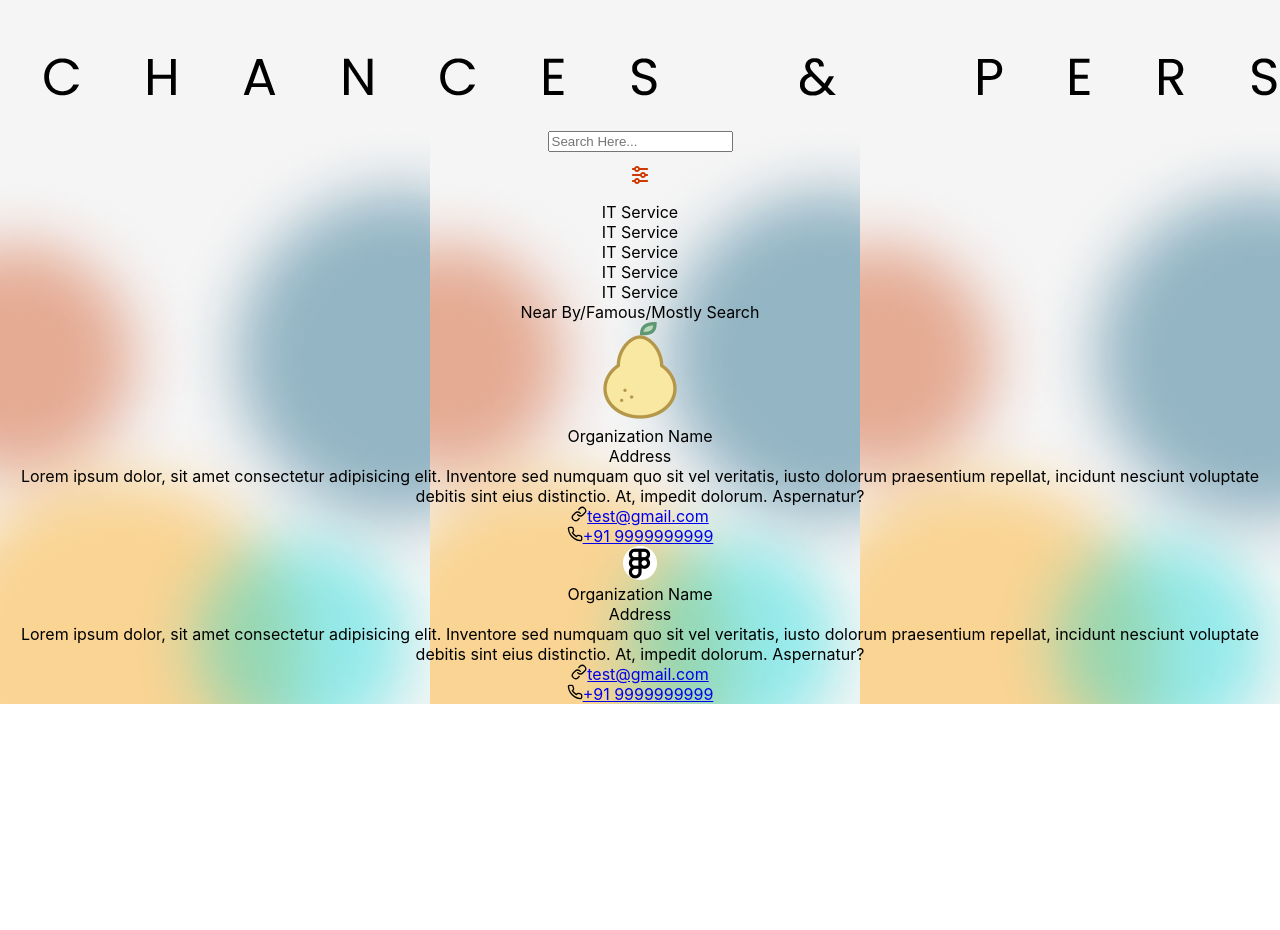
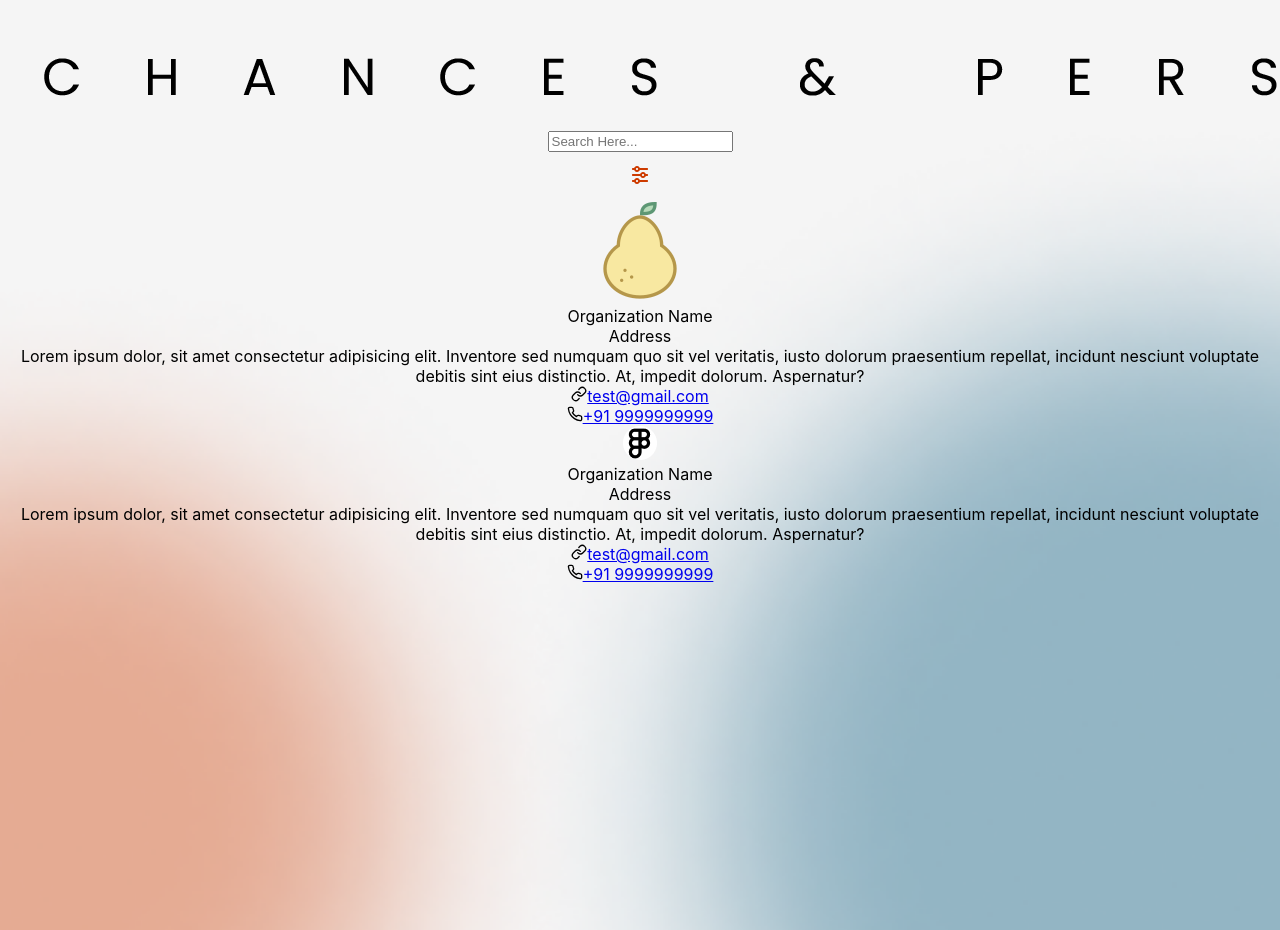
Before and after one commit to kusinghlegitbytes/NGO-project, a React (Create React App) app: page / in a window 1280 px wide. Shown: the part 1140-2070 px from the top of the page. Before the commit the page ends 1844 px from the top, so only its background shows below. Built offline with nearby package versions, Linux system fonts and the light colour scheme.

Commit message:
results page
need following:
filled slider on sliding
moving searchbar to the top

```diff
--- a/src/App.js
+++ b/src/App.js
@@ -1,10 +1,12 @@
 import { Fragment } from "react";
 import Home from "./views/home/Home";
 import Background from "./layout/Background";
+import Results from "./views/search/Results";
 function App() {
   return <Fragment>
     <Background>
-      <Home/>
+      {/* <Home/> */}
+      <Results/>
     </Background>
   </Fragment>
 }
--- a/src/index.css
+++ b/src/index.css
@@ -81,9 +81,11 @@ code {
 
 }
 .home{
+  height: 100vh;
   text-align: center;
   background-image: url('/public/assets/imgs/app-background.png');
-
+  background-size: cover;
+  background-repeat: no-repeat;
 }
 
 @media only screen and (max-width: 430px) {
--- /dev/null
+++ b/src/views/search/Results.jsx
@@ -0,0 +1,60 @@
+import Search from "../../UI/Search"
+import { LuLink } from "react-icons/lu";
+import { LuPhone } from "react-icons/lu";
+const Results = () => {
+  return (
+    <div className='app-background'>
+      <div className='home'>
+        <Search/>
+        <div className='organization-container'>
+            <div className='organization-card'>
+                <div className='organization-card-main'>
+                    <div className='organization-card-icon'>
+                        <img src='/assets/imgs/org1.png'/>
+                    </div>
+                    <div className='organization-card-text'>
+                        <div className='organization-title'>
+                            Organization Name
+                        </div>
+                        <div className='organization-address'>
+                            Address
+                        </div>
+                        <div className='organization-description'>
+                            Lorem ipsum dolor, sit amet consectetur adipisicing elit. Inventore sed numquam quo sit vel veritatis, iusto dolorum praesentium repellat, incidunt nesciunt voluptate debitis sint eius distinctio. At, impedit dolorum. Aspernatur?
+                        </div>
+                    </div>
+                </div>
+                <div className='organization-card-footer'>
+                    <div><LuLink/><a href="mailto:test@gmail.com">test@gmail.com</a></div>
+                    <div><LuPhone/><a href="tel:+91 9999999999">+91 9999999999</a></div>
+                </div>
+            </div>
+            <div className='organization-card'>
+                <div className='organization-card-main'>
+                    <div className='organization-card-icon'>
+                        <img src='/assets/imgs/org2.png'/>
+                    </div>
+                    <div className='organization-card-text'>
+                        <div className='organization-title'>
+                            Organization Name
+                        </div>
+                        <div className='organization-address'>
+                            Address
+                        </div>
+                        <div className='organization-description'>
+                            Lorem ipsum dolor, sit amet consectetur adipisicing elit. Inventore sed numquam quo sit vel veritatis, iusto dolorum praesentium repellat, incidunt nesciunt voluptate debitis sint eius distinctio. At, impedit dolorum. Aspernatur?
+                        </div>
+                    </div>
+                </div>
+                <div className='organization-card-footer'>
+                    <div><LuLink/><a href="mailto:test@gmail.com">test@gmail.com</a></div>
+                    <div><LuPhone/><a href="tel:+91 9999999999">+91 9999999999</a></div>
+                </div>
+            </div>
+        </div>
+      </div>
+    </div>
+  )
+}
+
+export default Results
--- /dev/null
+++ b/src/views/search/results.css
@@ -0,0 +1,5 @@
+.main{
+    background-color: rgb(245,245,245);
+    width: 100%;
+    height: 100vh;
+}
```
